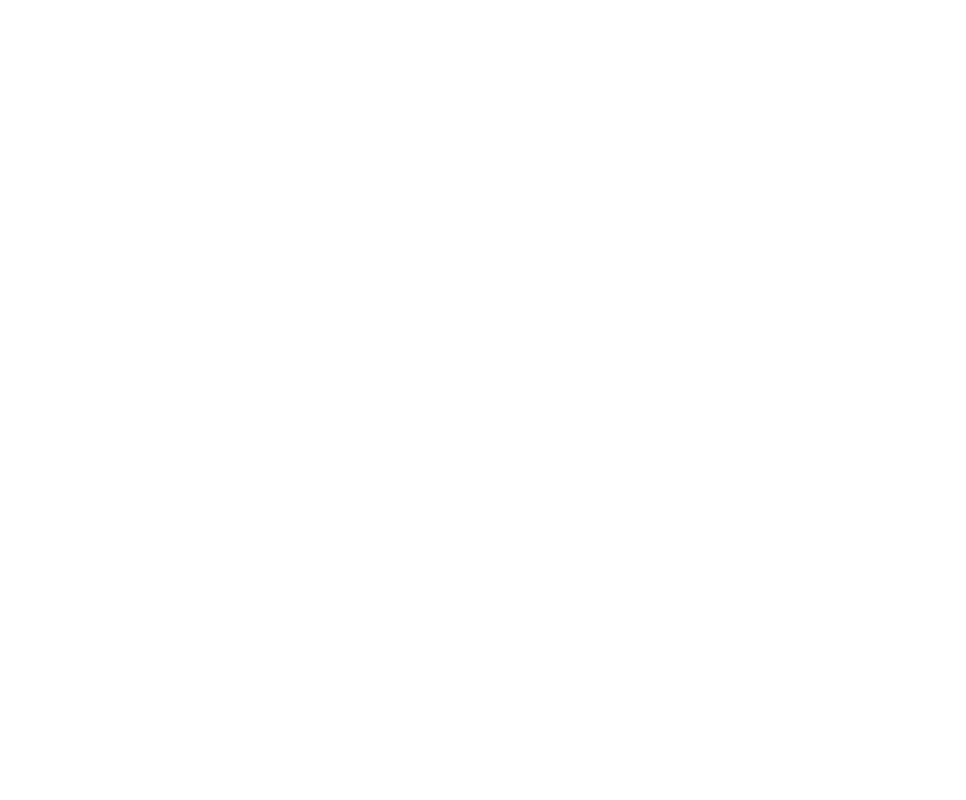
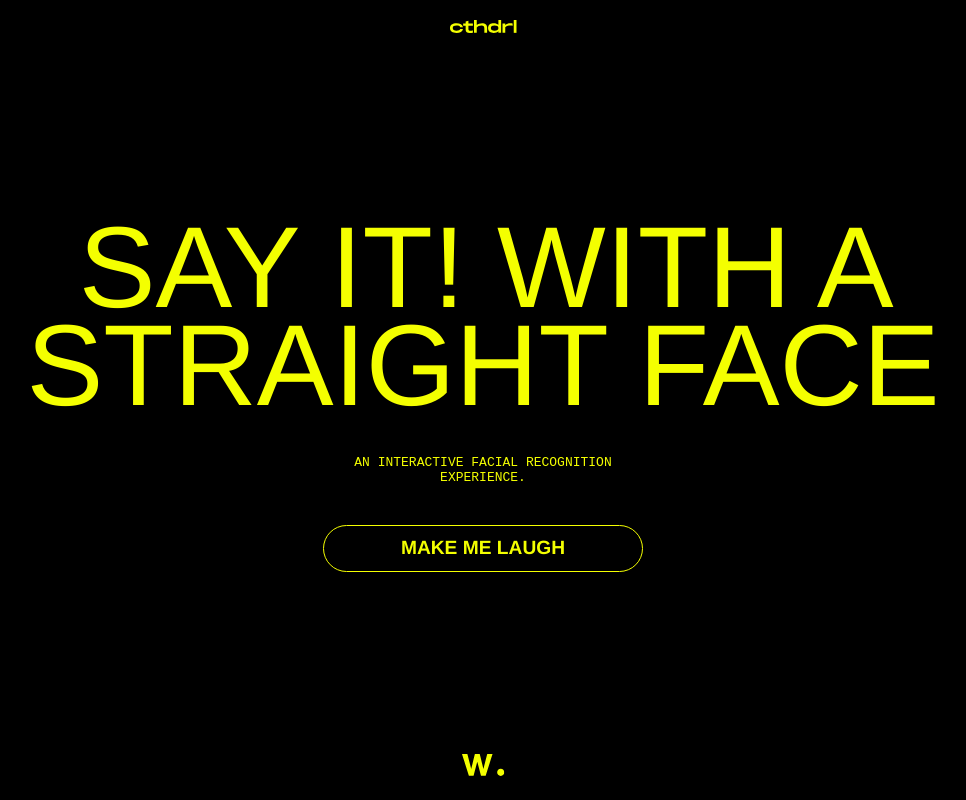
Before and after one commit to HarshitKumarSahu/straight-face, a website built with Vite: page index.html in a window 1280 px wide. Shown: the whole page, without its empty margins (157-1123 px from the left). Built offline with nearby package versions, Linux system fonts and the light colour scheme.

Commit message:
added phase 1 page with css

```diff
--- a/index.html
+++ b/index.html
@@ -4,8 +4,47 @@
     <meta charset="UTF-8">
     <meta name="viewport" content="width=device-width, initial-scale=1.0">
     <title>Say It! With a Straight Face</title>
+    <link rel="stylesheet" href="/src/main.scss">
 </head>
-<body>
+<body class="phase-01-active">
+    <div id="container">
+        <!-- Phase 1 - Splash -->
+        <div class="game-phase game-phase-01 has-hf">
+            <header class="header">
+                <a
+                    href="https://cthdrl.co"
+                    target="_blank"
+                    class="logo-link"
+                >
+                    <img src="/logo.svg" />
+                </a>
+            </header>
+
+            <div class="content">
+                <h1>
+                    <span>Say it! With a</span>
+                    <span>Straight Face</span>
+                </h1>
+                <p class="byline">
+                    An interactive facial recognition experience.
+                    <!-- <a href="https://cthdrl.co" target="_blank"
+                        >cthdrl.co</a
+                    > -->
+                </p>
+                <button class="btn">Make me laugh</button>
+            </div>
+
+            <footer class="footer">
+                <a
+                    href="https://www.awwwards.com/academy/"
+                    target="_blank"
+                    class="academy-link"
+                >
+                    <img src="/awwwards.svg" />
+                </a>
+            </footer>
+        </div>
+    </div>
 
     <script type="module" src="./src/main.js"></script>
 </body>
--- a/src/main.js
+++ b/src/main.js
@@ -1,3 +1,3 @@
 import "./main.scss"
 
-alert("okay")
+// alert("okay")
--- a/src/main.scss
+++ b/src/main.scss
@@ -0,0 +1,3 @@
+@import "./scss/base.scss";
+@import "./scss//header-footer.scss";
+@import "./scss//phase01.scss";
--- /dev/null
+++ b/src/scss/base.scss
@@ -0,0 +1,69 @@
+body {
+    --yellow: #f4ff00;
+    --black: #000;
+    --white: #fff;
+    background-color: var(--black);
+    color: var(--yellow);
+    font-family: monospace;
+    margin: 0;
+}
+// Text selection
+::selection {
+    color: #ebebe3;
+    background: #222;
+}
+::-moz-selection {
+    color: #ebebe3;
+    background: #222;
+}
+
+// link/buttons
+a {
+    color: inherit;
+}
+.btn {
+    transition: color 200ms, background 200ms;
+    background-color: transparent;
+    border: 1px solid var(--yellow);
+    text-transform: uppercase;
+    color: var(--yellow);
+    border-radius: 2em;
+    padding: 0.6em 4em;
+    font-weight: 700;
+    font-size: 1.5vw;
+    cursor: pointer;
+
+    &:hover {
+        background-color: var(--yellow);
+        color: var(--black);
+    }
+}
+
+// type
+h1,
+h2,
+h3,
+.btn {
+    font-family: 'Helvetica Neue';
+}
+h1 {
+    text-transform: uppercase;
+    line-height: 0.85;
+    font-weight: 400;
+    font-size: 9vw;
+    margin: 0;
+}
+
+// Game phases
+.game-phase {
+    display: none;
+}
+.phase-01-active .game-phase-01,
+.phase-02-active .game-phase-02,
+.phase-03-active .game-phase-03 {
+    display: grid;
+}
+.game-phase.has-hf {
+    grid-template-rows: auto 1fr auto;
+    min-height: 100vh;
+}
--- /dev/null
+++ b/src/scss/header-footer.scss
@@ -0,0 +1,19 @@
+// phase header
+.header {
+    text-align: center;
+    padding: 20px;
+
+    .logo-link {
+        display: inline-block;
+    }
+}
+
+// phase footer
+.footer {
+    text-align: center;
+    padding: 20px;
+
+    .academy-link {
+        display: inline-block;
+    }
+}
--- /dev/null
+++ b/src/scss/phase01.scss
@@ -0,0 +1,13 @@
+.game-phase-01 {
+    .content {
+        text-align: center;
+        max-width: 75%;
+        margin: auto;
+    }
+    .byline {
+        text-transform: uppercase;
+        max-width: 275px;
+        margin: 40px auto;
+
+    }
+}
```
